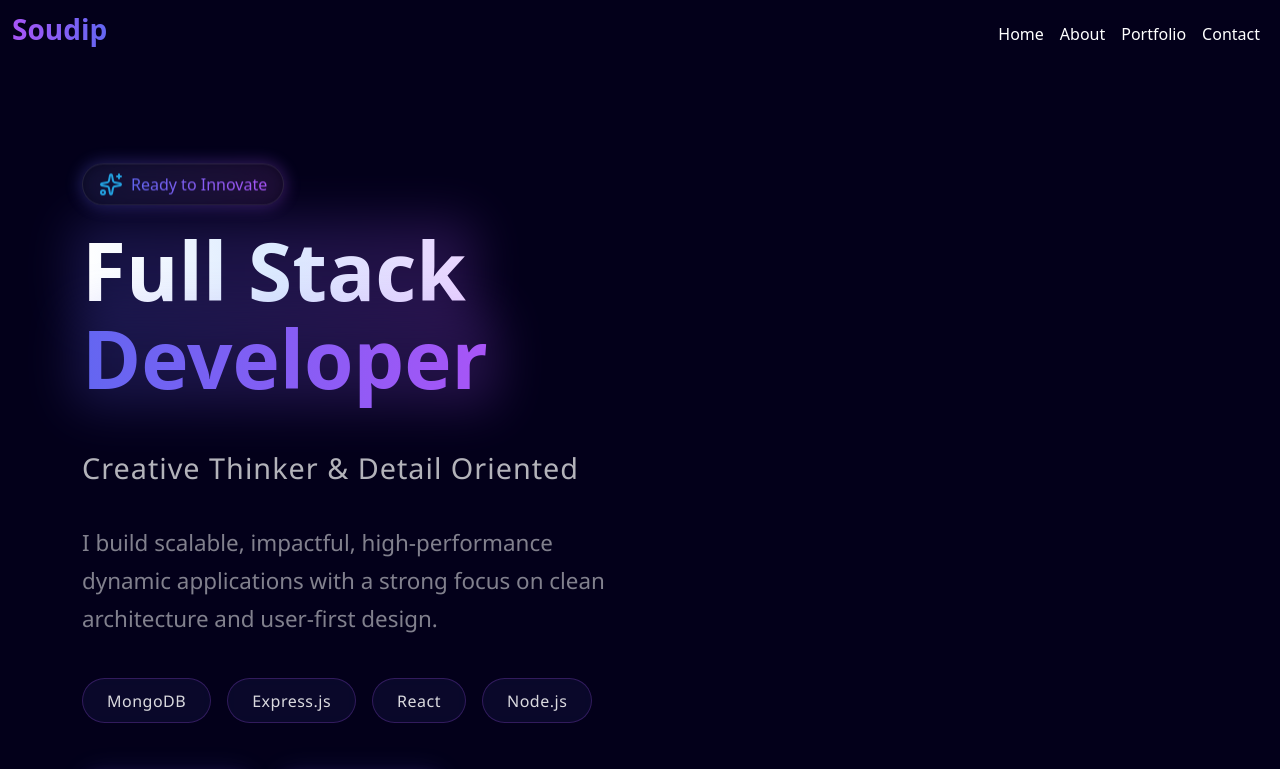
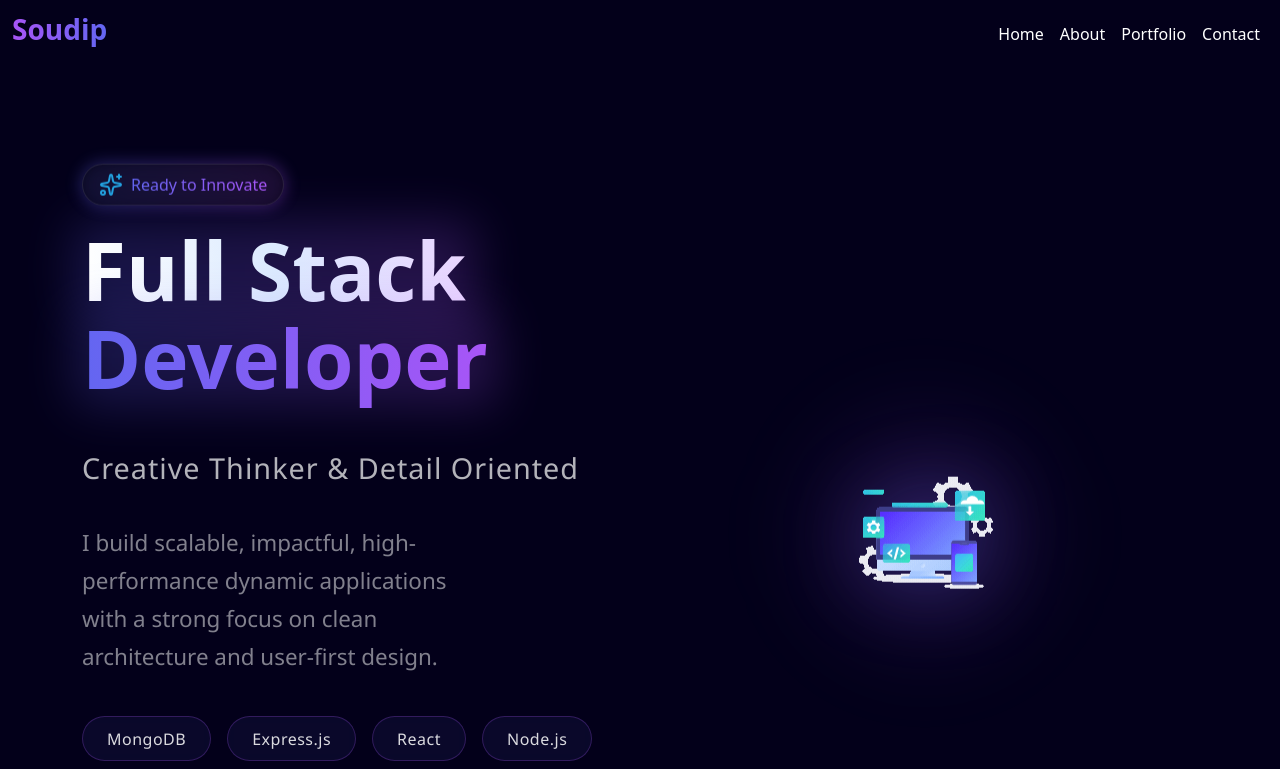
Before and after one commit to Soudip-Panja/Soudip-Portfolio, a React (Vite) app: page / in a window 1280 px wide. Shown: the top 769 px of the page. Built offline with nearby package versions, Linux system fonts and the light colour scheme.

Commit message:
feat: Added GIF animated image.

```diff
--- a/src/App.jsx
+++ b/src/App.jsx
@@ -75,7 +75,7 @@ function App() {
       >
         <div className="container py-5">
           <div className="row">
-            <div className="col-md-8 mt-5">
+            <div className="col-md-6 mt-5">
               {/* Badge Animation */}
               <div className="animate-float">
                 <div className="badge-glow"></div>
@@ -172,6 +172,19 @@ function App() {
                 </div>
               </div>
             </div>
+
+            {/* RIGHT SIDE - IMAGE */}
+            <div className="col-md-6 d-flex align-items-center justify-content-center mt-5 mt-md-0">
+              <div className="hero-img-container">
+                <img
+                  src="Coding.gif"
+                  alt="coding gif"
+                  className="img-fluid hero-img"
+                />
+                {/* Optional: A glowing backdrop behind the image */}
+                <div className="hero-glow"></div>
+              </div>
+            </div>
           </div>
         </div>
       </section>
--- a/src/Styles.css
+++ b/src/Styles.css
@@ -317,3 +317,53 @@
 .social-btn:hover::before {
   left: 100%;
 }
+
+
+
+/* ... existing code ... */
+
+/* HERO IMAGE SECTION */
+
+/* Container to handle layering */
+.hero-img-container {
+  position: relative;
+  width: 100%;
+  display: flex;
+  justify-content: center;
+  align-items: center;
+}
+
+/* The Image Styling */
+.hero-img {
+  position: relative;
+  z-index: 2; /* Keeps image above the glow */
+  max-width: 90%; /* Prevents it from being too huge */
+  height: auto;
+
+  /* This adds the professional glow seen in modern portfolios */
+  filter: drop-shadow(0 0 40px rgba(99, 102, 241, 0.3));
+
+  /* Reuse your existing float animation but slower for the big image */
+  animation: float 6s ease-in-out infinite;
+}
+
+/* Optional: Background ambient glow behind the image */
+.hero-glow {
+  position: absolute;
+  width: 300px;
+  height: 300px;
+  background: radial-gradient(circle, rgba(168, 85, 247, 0.2) 0%, rgba(0,0,0,0) 70%);
+  top: 50%;
+  left: 50%;
+  transform: translate(-50%, -50%);
+  z-index: 1;
+  filter: blur(40px);
+}
+
+/* Ensure the animation works for the image (You already have @keyframes float,
+   but if the image feels too bouncy, you can add this subtle version below) */
+
+@keyframes hero-float {
+  0%, 100% { transform: translateY(0); }
+  50% { transform: translateY(-15px); } /* Moves up 15px */
+}
```
Also changed, not shown: public/Coding.gif (added).
